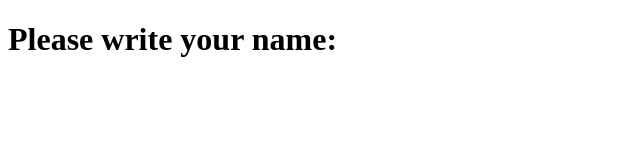
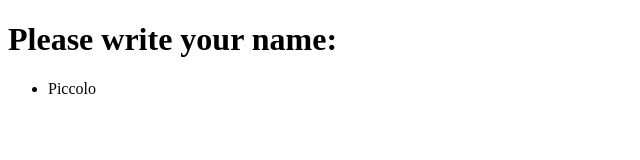
Before and after one commit to PabloRoldanCRM/PPR, a plain HTML site: page index.html in a window 1280 px wide. Shown: the full height of the page, 0-640 px from the left. Drawn offline with Linux system fonts and the light colour scheme.

Commit message:
piccolo added to list

```diff
--- a/index.html
+++ b/index.html
@@ -8,5 +8,8 @@
 </head>
 <body>
     <h1>Please write your name:</h1>
+      <ul>
+        <li>Piccolo</li>
+      </ul>
 </body>
 </html>
```
